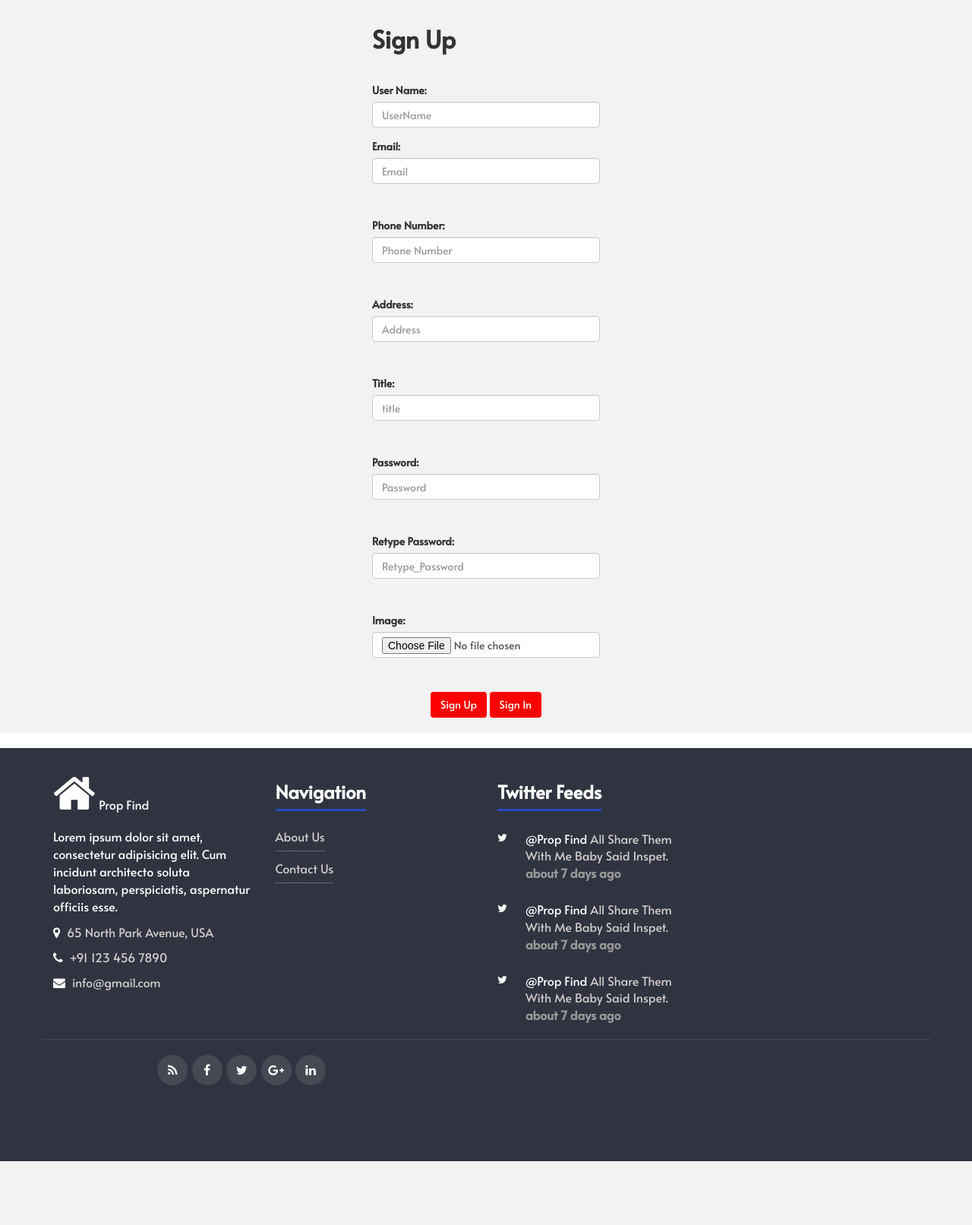
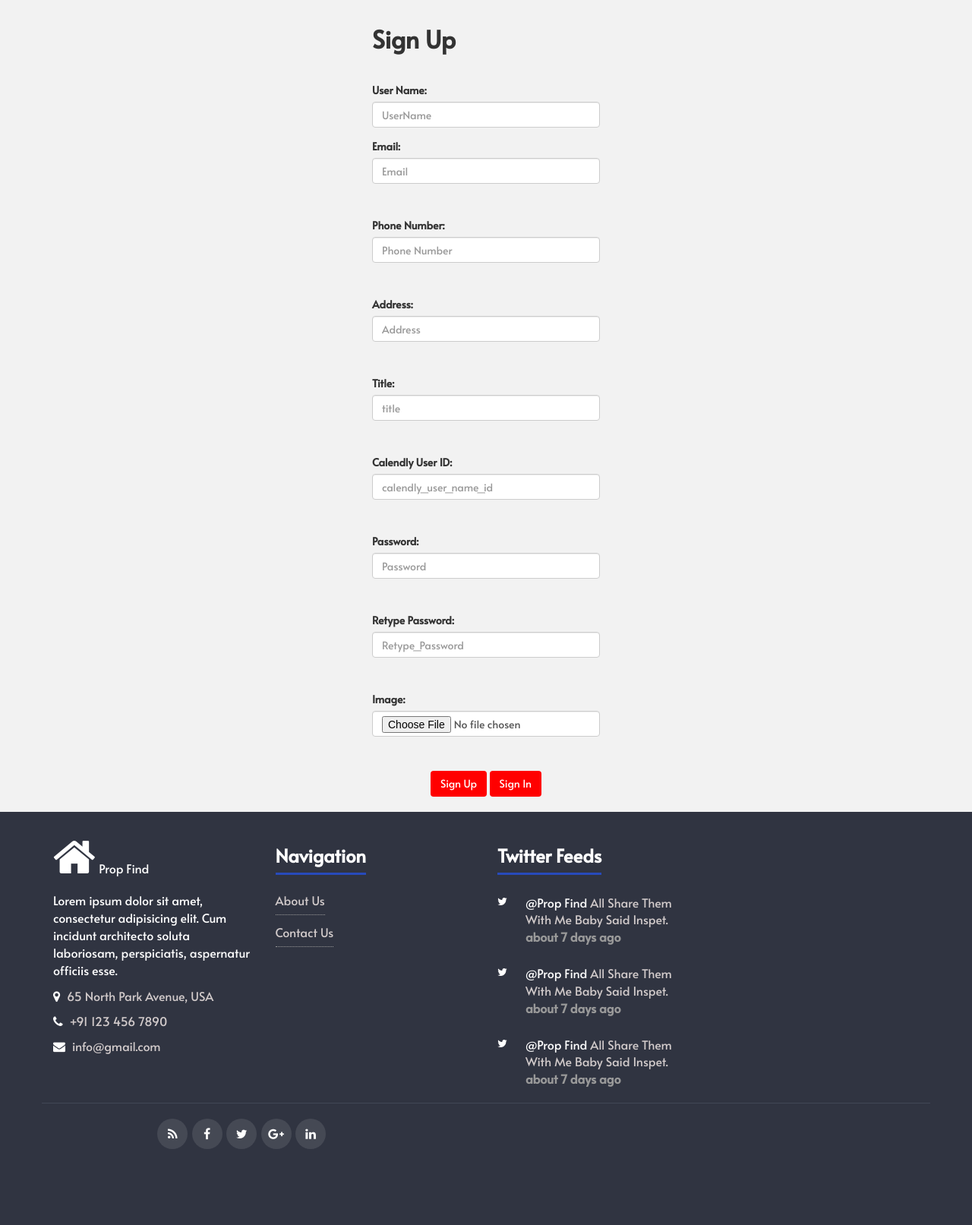
Before and after one commit to Eng-HanifLeghari/propertymanagement, a Django app: page /signup/ in a window 1280 px wide. Shown: the part 160-1773 px from the top of the page at 76% size. Before the commit the page ends 1689 px from the top, so only its background shows below. Run offline with Django 3.2, Linux system fonts and the light colour scheme; parts of the project's set-up code (start-up, migrations or seed data) failed here and were passed over; some libraries are stand-ins or nearby versions.

Commit message:
push git changes some files All changes

```diff
--- a/authenticate/views.py
+++ b/authenticate/views.py
@@ -3,18 +3,20 @@ from django.contrib.auth.models import User, Group, Permission
 from django.contrib.contenttypes.models import ContentType
 from django.contrib.auth import authenticate, login, logout
 from django.contrib import messages
-from property.models import Property, PropertyFacility, PropertyImage
+from property.models import Property, PropertyFacility, PropertyImage, User
 
 
 def sign_view(request):
     if request.method == "POST":
+        # Extract user input
         username = request.POST.get("username")
         email = request.POST.get("email")
         address = request.POST.get("address")
         phone_number = request.POST.get("number")
         title = request.POST.get("title")
-        password = request.POST.get("password")
-        password_retype = request.POST.get("password_retype")
+        calendly_user_name_id = request.POST.get("calendly_user_name_id")
+        password = request.POST.get("password").strip()
+        password_retype = request.POST.get("password_retype").strip()
         image = request.POST.get("image")
 
         # Check if a user with the same email or username already exists
@@ -22,22 +24,32 @@ def sign_view(request):
             messages.error(request, "A user with the same username or email already exists.")
             return render(request, 'accounts/sign_up.html')
 
+        # Check if passwords match
         if password != password_retype:
             messages.error(request, "Passwords do not match.")
             return render(request, 'accounts/sign_up.html')
+
+        # Extract Calendly username if it contains "https/"
+        if "https" in calendly_user_name_id:
+            calendly_user_name_id = calendly_user_name_id.split('/')[1]
+        else:
+            calendly_user_name_id = calendly_user_name_id  # Keep the original value if it doesn't contain "https/"
+
+        # Create and save the user
         user = User(username=username, email=email, address=address, phone_number=phone_number, title=title,
-                    image=image, is_staff=True)
+                    calendly_user_name_id=calendly_user_name_id, image=image, is_staff=True)
         user.set_password(password)
         user.save()
 
-
-            # Add the user to the 'developers' group (if it doesn't exist, create it)
+        # Add the user to the 'developers' group (if it doesn't exist, create it)
         group, created = Group.objects.get_or_create(name="Noam")
         if created:
+            # Define content types for the models you want to assign permissions to
             property_content_type = ContentType.objects.get_for_model(Property)
             facility_content_type = ContentType.objects.get_for_model(PropertyFacility)
             image_content_type = ContentType.objects.get_for_model(PropertyImage)
 
+            # Add permissions for Property model
             group.permissions.add(
                 Permission.objects.get(content_type=property_content_type, codename="add_property"),
                 Permission.objects.get(content_type=property_content_type, codename="change_property"),
@@ -45,7 +57,7 @@ def sign_view(request):
                 # Add other Property permissions as needed
             )
 
-            # Add permissions for the PropertyFacility model
+            # Add permissions for PropertyFacility model
             group.permissions.add(
                 Permission.objects.get(content_type=facility_content_type, codename="add_propertyfacility"),
                 Permission.objects.get(content_type=facility_content_type, codename="change_propertyfacility"),
@@ -53,7 +65,7 @@ def sign_view(request):
                 # Add other PropertyFacility permissions as needed
             )
 
-            # Add permissions for the PropertyImage model
+            # Add permissions for PropertyImage model
             group.permissions.add(
                 Permission.objects.get(content_type=image_content_type, codename="add_propertyimage"),
                 Permission.objects.get(content_type=image_content_type, codename="change_propertyimage"),
@@ -66,7 +78,6 @@ def sign_view(request):
         return redirect('login_view')
 
     return render(request, 'accounts/sign_up.html')
-
 
 # @login_required
 def login_view(request):
--- a/property/admin.py
+++ b/property/admin.py
@@ -1,13 +1,12 @@
 from django.contrib import admin
-from .models import Property, PropertyImage, PropertyFacility, User, Slider, Event
-from django.contrib.auth.admin import UserAdmin
+from .models import Property, PropertyImage, PropertyFacility, User, Slider
 
 
 @admin.register(User)
 class CustomUserAdmin(admin.ModelAdmin):
     class Meta:
         model = User
-        list_display = ('username', 'email', 'image', 'address', 'phone_number', 'title', 'is_staff', 'is_active')
+        list_display = ('username', 'email', 'image', 'address', 'phone_number', 'calendly_user_name_id', 'title', 'is_staff', 'is_active')
         list_filter = ('is_staff', 'is_active')
         fieldsets = (
             (None, {'fields': ('email', 'password')}),
@@ -25,7 +24,6 @@ class CustomUserAdmin(admin.ModelAdmin):
 
 
 admin.site.register(PropertyFacility)
-admin.site.register(Event)
 admin.site.register(Slider)
 
 
--- a/property/templates/accounts/sign_up.html
+++ b/property/templates/accounts/sign_up.html
@@ -12,7 +12,7 @@
 
 {% block content %}
 <div class="container-fluid center">
-        <form class="my-form" method="POST" action="{% url 'login_view' %}">
+        <form class="my-form" method="POST" action="">
             {% csrf_token %}
             {% if messages %}
             <div class="alert alert-info">
@@ -45,13 +45,17 @@
                 <label for="title">Title:</label>
                 <input type="title" placeholder="title" class="form-control validate" id="title" name="title" required><br>
             </div>
+             <div class="form-group">
+                <label for="calendly_user_name_id">Calendly User ID:</label>
+                <input type="calendly_user_name_id" placeholder="calendly_user_name_id" class="form-control validate" id="calendly_user_name_id" name="calendly_user_name_id" required><br>
+            </div>
             <div class="form-group">
                 <label for="password">Password:</label>
                 <input type="password" placeholder="Password" class="form-control validate" id="password" name="password" required><br>
             </div>
              <div class="form-group">
-                <label for="retype_password">Retype Password:</label>
-                <input type="retype_password" placeholder="Retype_Password" class="form-control validate" id="retype_password" name="retype_password" required><br>
+                <label for="password_retype">Retype Password:</label>
+                <input type="password" placeholder="Retype_Password" class="form-control validate" id="password_retype" name="password_retype" required><br>
             </div>
             <div class="form-group">
                 <label for="file">Image:</label>
@@ -66,6 +70,6 @@
             </div>
                 </span>
         </form>
-    </div><br>
+    </div>
 
 {% endblock content %}
--- a/property/urls.py
+++ b/property/urls.py
@@ -1,10 +1,9 @@
 from django.urls import path
-from property.views import home, home_detail, contact_us, about_us, my_view
+from property.views import home, home_detail, contact_us, about_us
 
 urlpatterns = [
     path('', home, name='home'),
     path('home_detail/<int:id>', home_detail, name='home_detail'),
     path('contact/', contact_us, name='contact_us'),
     path('about/', about_us, name='about_us'),
-    path('my_view/', my_view, name='my_view'),
 ]
```
Also changed, not shown: property/models.py (+1 -11 lines), property/templates/property/detail.html (+5 -5 lines), property/views.py (+2 -7 lines).
